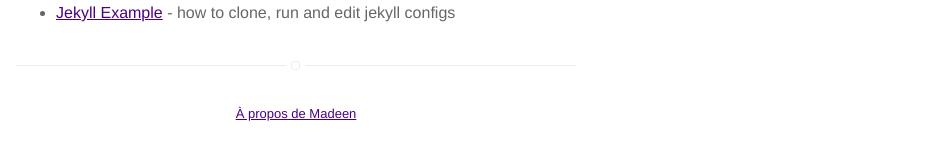
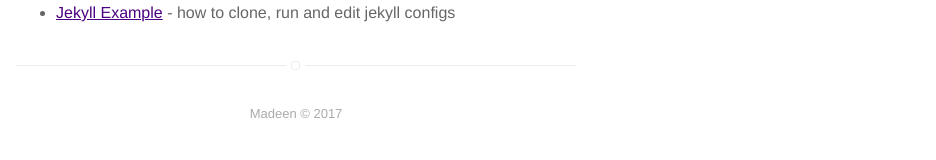
Before and after one commit to madeenamadou/madeenamadou.github.io, a Jekyll site: the page built from FAQ.md, in a window 1280 px wide. Shown: the part 362-522 px from the top of the page, without its empty margins (344-1280 px from the left). Built offline with Jekyll 4.4.1, drawn with Linux system fonts in a browser that asks for light colours; our own code applies the rules of GitHub Pages for plain Markdown files.

Commit message:
Update footer.html

```diff
--- a/_includes/footer.html
+++ b/_includes/footer.html
@@ -1,9 +1,6 @@
 <footer class="footer-main">
 
-    <div class="toright">
-        <a href="{{ site.url }}/about">À propos de Madeen</a>
-    </div>
-    <!--{{ site.name }} © {{ site.time | date: '%Y' }}<a class="link" href="{{ site.url }}/feed.xml" target="_blank"><svg class="icon icon-rss"><use xlink:href="#icon-rss"></use></svg></a>-->
+    {{ site.name }} © {{ site.time | date: '%Y' }}<!--<a class="link" href="{{ site.url }}/feed.xml" target="_blank"><svg class="icon icon-rss"><use xlink:href="#icon-rss"></use></svg></a>-->
     <!--
     <p class="extra">
         <a class="link" href="https://github.com/sergiokopplin/indigo">Indigo theme</a> by <a class="link" href="http://koppl.in">Kopplin</a>
```
